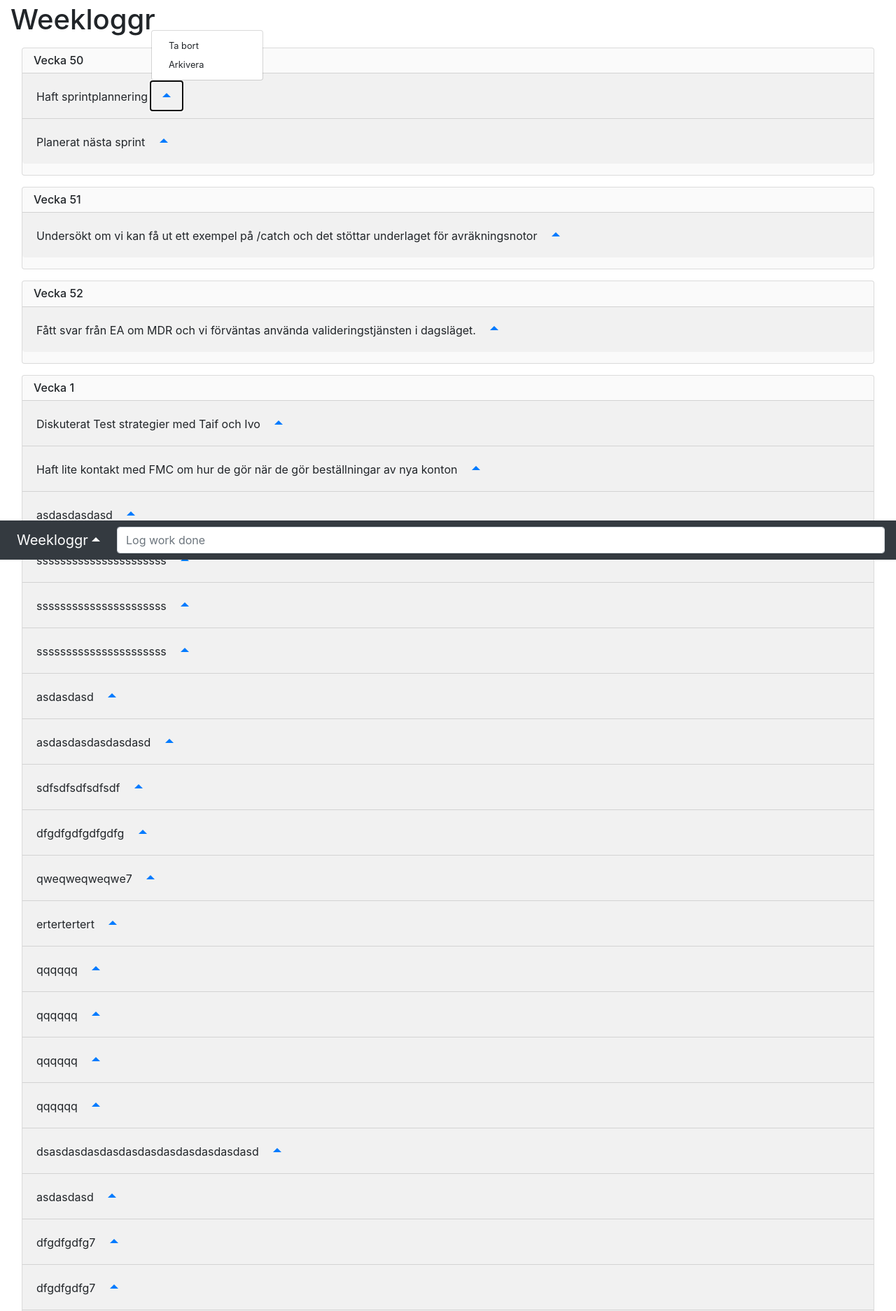
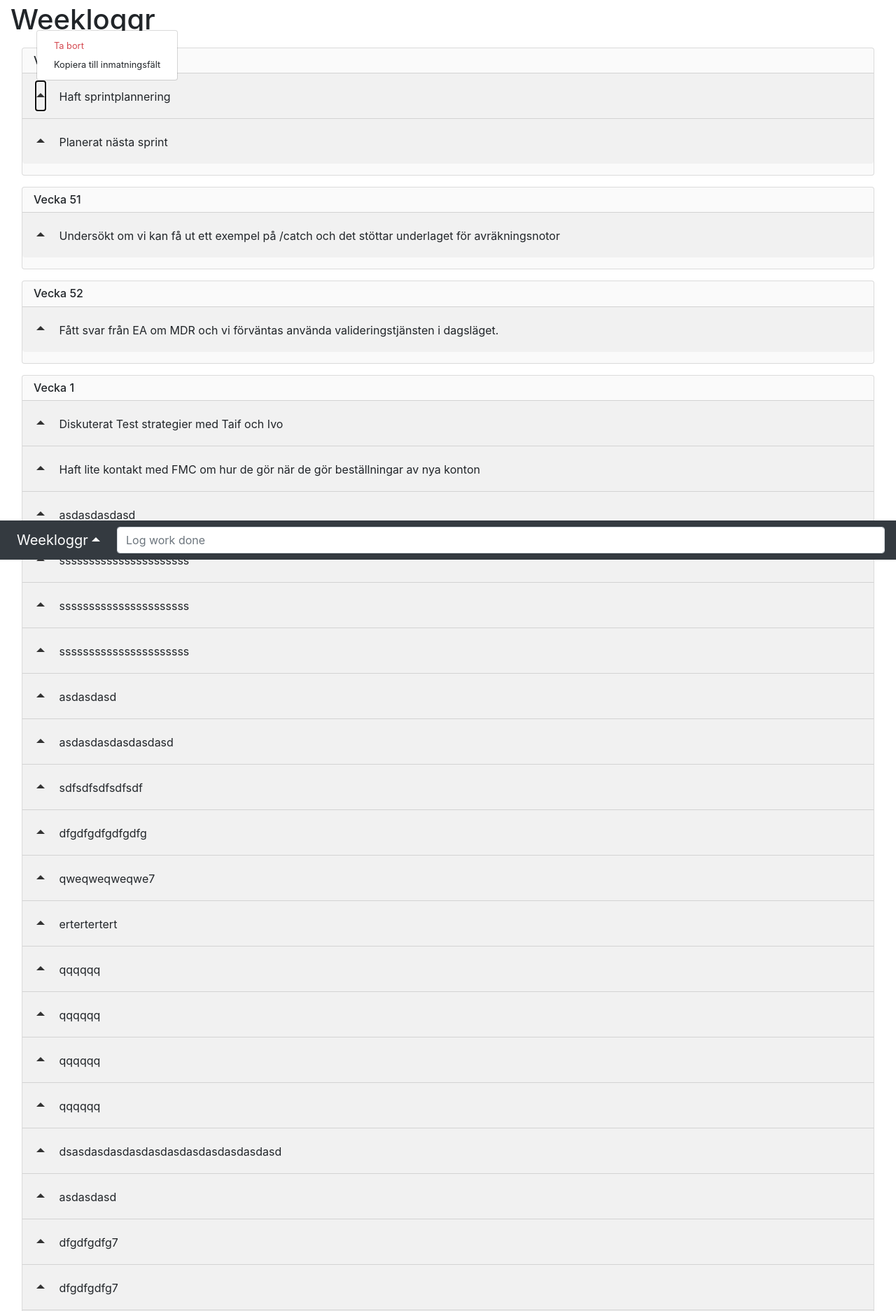
Before and after one commit to Jojjeboy/weekloggr, a PHP site: page / in a window 1280 px wide, after a click that opens the changed part. Shown: the top 1874 px of the page at 70% size. Run offline with PHP 8.4, Linux system fonts and the light colour scheme; data comes from the database, SQL or seed files in the repository.

Commit message:
Copy text function

```diff
--- a/style.css
+++ b/style.css
@@ -43,3 +43,28 @@ form {
 .form-inline .form-control{
     width: 100%;
 }
+
+.warning{
+    color: #d44950;
+}
+
+.copybtn {
+    display: block;
+    width: 100%;
+    padding: .25rem 1.5rem;
+    clear: both;
+    font-weight: 400;
+    color: #212529;
+    text-align: inherit;
+    white-space: nowrap;
+    background-color: transparent;
+    border: 0;
+    font-size: 80%;
+}
+
+.copybtn:hover {
+    text-decoration: none;
+}
+a.dropdown-toggle{
+    color: #333;
+}
--- a/views/template.php
+++ b/views/template.php
@@ -9,8 +9,8 @@
 
 
     <!-- Bootstrap core CSS -->
-    <link rel="stylesheet" href="<?php echo $base_url;?>/bootstrap.min.css">
-    <link rel="stylesheet" href="<?php echo $base_url;?>/style.css">
+    <link rel="stylesheet" href="<?php echo $base_url; ?>/bootstrap.min.css">
+    <link rel="stylesheet" href="<?php echo $base_url; ?>/style.css">
 
     <meta name="theme-color" content="#563d7c">
 
@@ -31,25 +31,24 @@
                     echo '<div class="card m-3">';
                     echo '<ul class="mb-3 list-group list-group-flush">';
                     $currWeekClass = $currentWeekNr == $row['weeknr'] ? ' sameAsCurrent' : '';
-                echo '<h6 class="m-2 ml-3'. $currWeekClass .'">Vecka ' . $row['weeknr'];
-                echo ' <button type="button" class="btn btn-link d-none showHidden" onclick="toggleArchived(this, '. $row['is_visible'] .')">Visa arkiverade</button></h6>';
+                    echo '<h6 class="m-2 ml-3' . $currWeekClass . '">Vecka ' . $row['weeknr'] . '</h6>';
+                    // echo ' <button type="button" class="btn btn-link d-none showHidden" onclick="toggleArchived(this, '. $row['is_visible'] .')">Visa arkiverade</button>';
                     $weeknr = $row['weeknr'];
                     $first = false;
                 }
-            $showArchived = $row['is_visible'];
-            $newStatus = $row['is_visible'] == 1 ? 0 : 1;
-            echo '<li class="list-group-item show-'. $showArchived .'">';
-            echo $row['text'];
                 ?>
+                <li class="list-group-item">
                 <span class="dropup">
-                <a class="nav-link navbar-brand active dropdown-toggle" href="#" id="dropdown10" data-toggle="dropdown" aria-haspopup="true" aria-expanded="false"></a>
+                    <a class="navbar-brand active dropdown-toggle" href="#" id="dropdown10" data-toggle="dropdown" aria-haspopup="true" aria-expanded="false"></a>
                     <div class="dropdown-menu" aria-labelledby="dropdown10">
-                        <a class="dropdown-item small" href="<?php echo $base_url .'/delete/'. $row['id']; ?>">Ta bort</a>
-                        <a class="dropdown-item small" href="<?php echo $base_url .'/setstatus/'. $row['id'] . '/' . $newStatus; ?>"><?php echo $newStatus == 0 ? 'Arkivera' : 'Avarkivera';?></a>
+                        <a class="dropdown-item small warning" href="<?php echo $base_url . '/delete/' . $row['id']; ?>">Ta bort</a>
+                        <button type="button" class="btn small btn-link copybtn" onclick="copyToInput(this, <?php echo $row['id']; ?>)">Kopiera till inmatningsfält</button>
                     </div>
                 </span>
+                <span class="text-<?php echo $row['id']; ?>">
+                <?php echo $row['text']; ?></span>
+                </li>
                 <?php
-            echo '</li>';
             }
             ?>
         </div>
@@ -69,7 +68,7 @@
                     </div>
                 </li>
             </ul>
-            <form method="POST" name="addweeklog" action="<?php echo $base_url;?>/addlog">
+            <form method="POST" name="addweeklog" action="<?php echo $base_url; ?>/addlog">
                 <input class="form-control" name="weeklog" type="text" placeholder="Log work done">
                 <button type="submit" class="d-none">Skicka</button>
             </form>
@@ -78,11 +77,11 @@
     </nav>
 
 
-    <script src="<?php echo $base_url;?>/jquery-3.4.1.slim.min.js" integrity="sha384-J6qa4849blE2+poT4WnyKhv5vZF5SrPo0iEjwBvKU7imGFAV0wwj1yYfoRSJoZ+n" crossorigin="anonymous"></script>
-    <script src="<?php echo $base_url;?>/popper.min.js" integrity="sha384-Q6E9RHvbIyZFJoft+2mJbHaEWldlvI9IOYy5n3zV9zzTtmI3UksdQRVvoxMfooAo" crossorigin="anonymous"></script>
-    <script src="<?php echo $base_url;?>/bootstrap.min.js"></script>
+    <script src="<?php echo $base_url; ?>/jquery-3.4.1.slim.min.js" integrity="sha384-J6qa4849blE2+poT4WnyKhv5vZF5SrPo0iEjwBvKU7imGFAV0wwj1yYfoRSJoZ+n" crossorigin="anonymous"></script>
+    <script src="<?php echo $base_url; ?>/popper.min.js" integrity="sha384-Q6E9RHvbIyZFJoft+2mJbHaEWldlvI9IOYy5n3zV9zzTtmI3UksdQRVvoxMfooAo" crossorigin="anonymous"></script>
+    <script src="<?php echo $base_url; ?>/bootstrap.min.js"></script>
 
-    <script src="<?php echo $base_url;?>/weeklog.js"></script>
+    <script src="<?php echo $base_url; ?>/weeklog.js"></script>
 </body>
 
 </html>
```
Also changed, not shown: weeklog.js (+4 -45 lines). Lines whose indentation alone changed are shown as unchanged.
